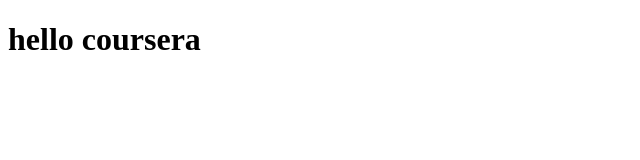
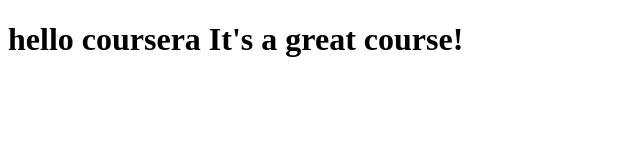
Before and after one commit to alex-el11/coursera-test, a plain HTML site: page site/index.html in a window 1280 px wide. Shown: the whole page, without its empty margins (0-640 px from the left). Drawn offline with Linux system fonts and the light colour scheme.

Commit message:
Small addition to our page content.

```diff
--- a/site/index.html
+++ b/site/index.html
@@ -4,6 +4,6 @@
 	<title>Hello Coursera</title>
 </head>
 <body>
-<h1>hello coursera</h1>
+<h1>hello coursera It's a great course!</h1>
 </body>
 </html>
```
